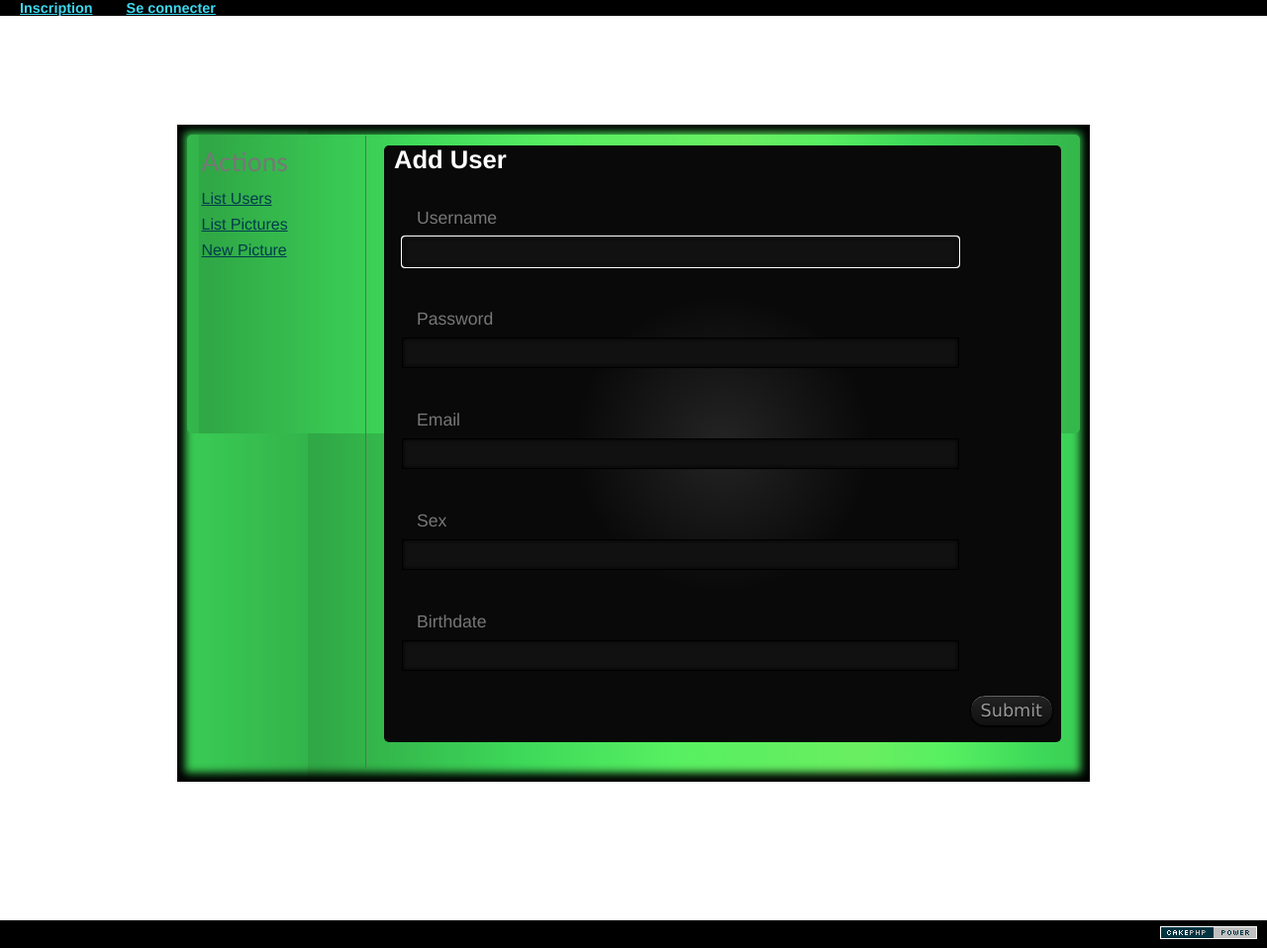
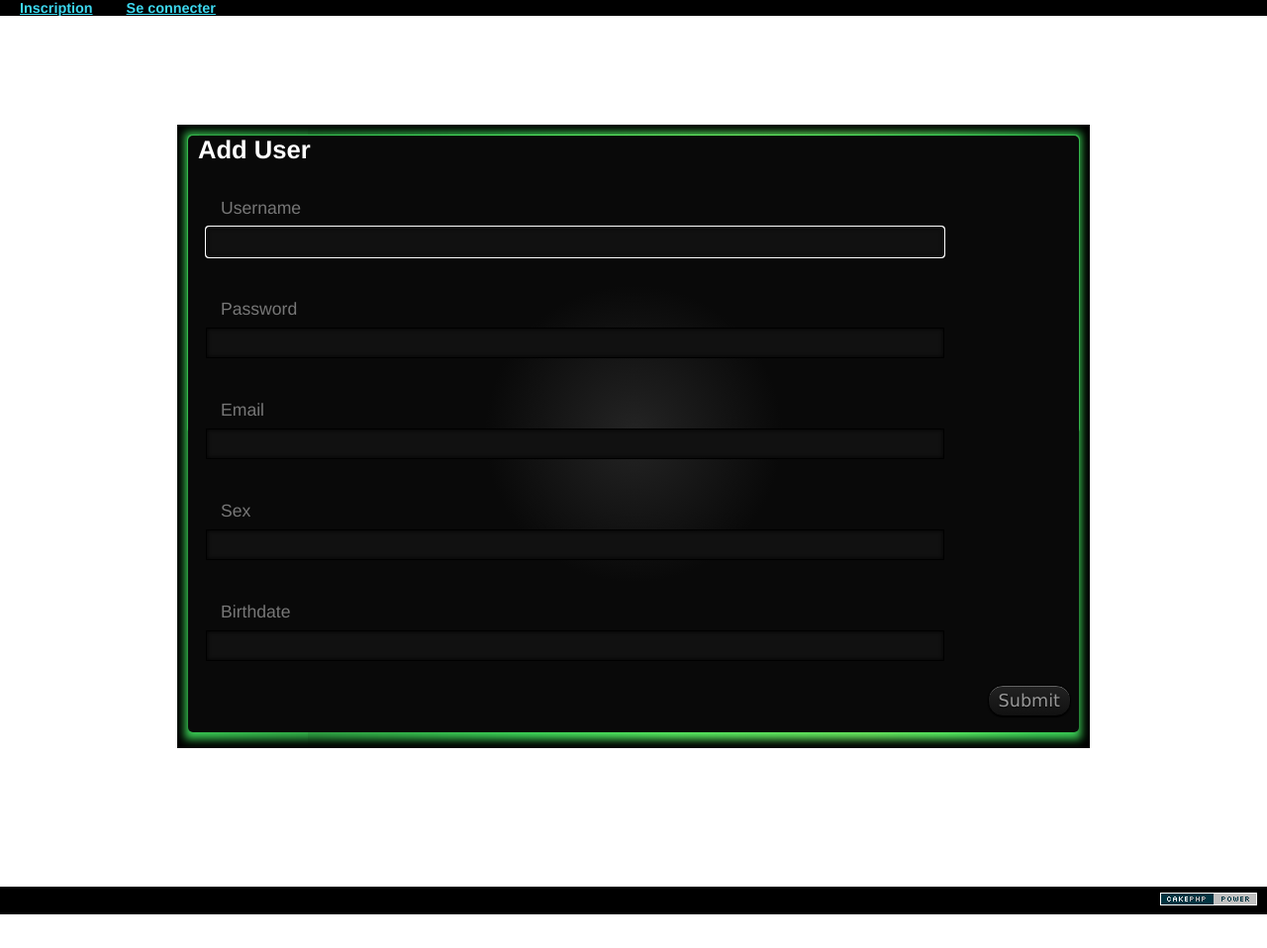
Before and after one commit to trecy/cakeshake, a CakePHP app: the page made by app/View/Users/add.ctp in a window 1280 px wide. Shown: the part 54-1012 px from the top of the page at 99% size. After the commit the page ends 978 px from the top, so only its background shows below. Run offline with PHP 8.4 and a stand-in for CakePHP, Linux system fonts and the light colour scheme; the template is opened without the code that fills it, so the values that code supplies are empty; form fields are guessed from the names that the template uses; some libraries are stand-ins or nearby versions.

Commit message:
list action enlever et redimension design

```diff
--- a/app/View/Users/add.ctp
+++ b/app/View/Users/add.ctp
@@ -33,15 +33,7 @@
 					</fieldset>
 					<?php echo $this->Form->end(__('Submit')); ?>
 				</div>
-				<div class="actions">
-					<h3><?php echo __('Actions'); ?></h3>
-					<ul>
 
-						<li><?php echo $this->Html->link(__('List Users'), array('action' => 'index')); ?></li>
-						<li><?php echo $this->Html->link(__('List Pictures'), array('controller' => 'pictures', 'action' => 'index')); ?> </li>
-						<li><?php echo $this->Html->link(__('New Picture'), array('controller' => 'pictures', 'action' => 'add')); ?> </li>
-					</ul>
-				</div>
 	</div>
 	</div>
 </body>
--- a/app/webroot/css/cake.generic.css
+++ b/app/webroot/css/cake.generic.css
@@ -113,24 +113,6 @@
 	text-align: right;
 }
 
-/** containers **/
-div.form,
-div.index,
-div.view {
-	float:right;
-	width:76%;
-	border-left:1px solid #666;
-	padding:10px 2%;
-}
-div.actions {
-	float:left;
-	width:16%;
-	padding:10px 1.5%;
-}
-div.actions h3 {
-	padding-top:0;
-	color:#777;
-}
 
 
 /** Tables **/
@@ -781,11 +763,11 @@
 			}
 
 			.rain {
-				height: 642px;
+				height: 608px;
 				font-size: 16px;
 				 }
 			#UserLoginForm {
-				height: 640px;
+				height: 608px;
 				font-size: 16px;
 				 }
 
```
